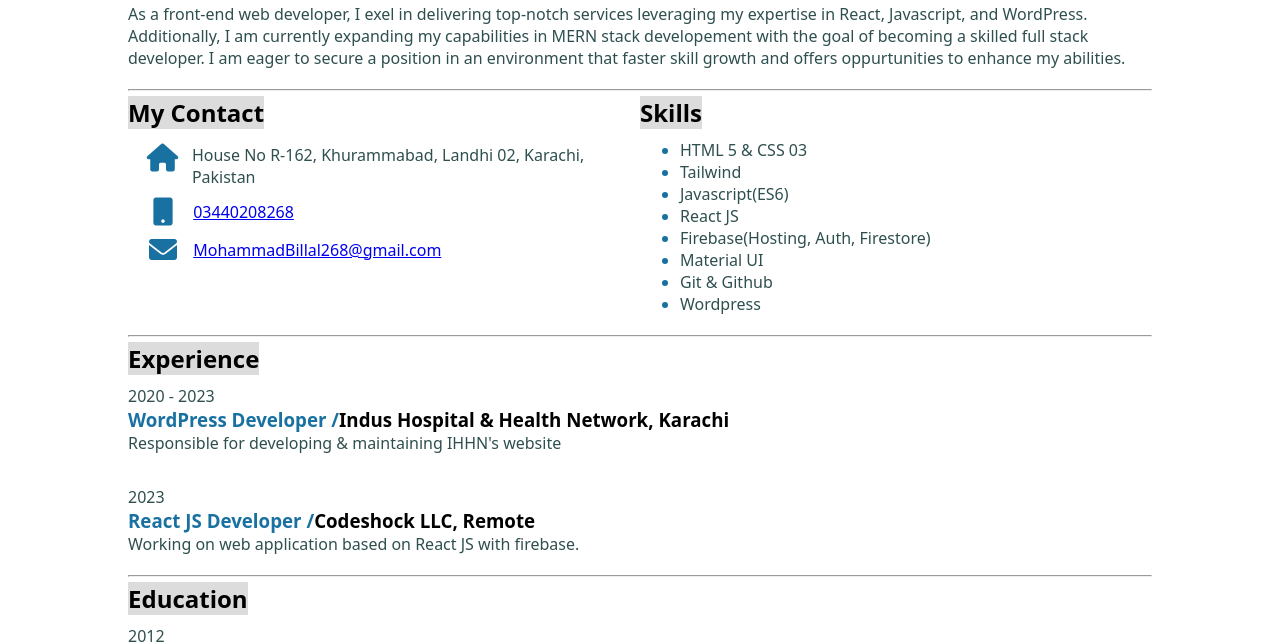
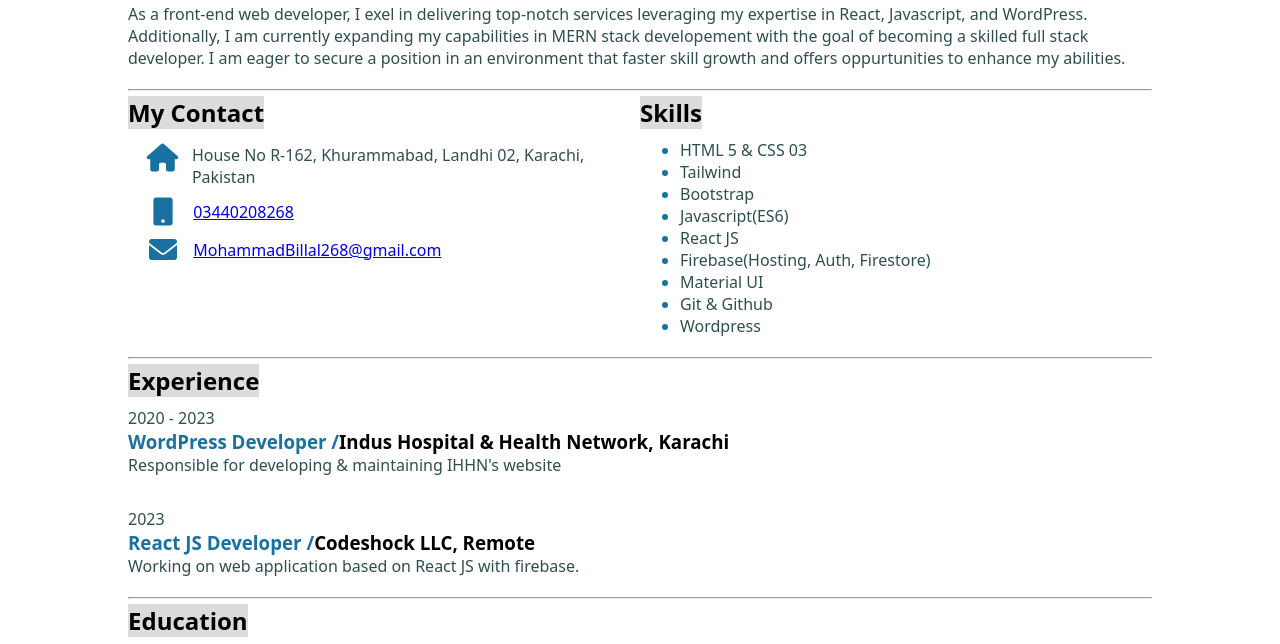
Before and after one commit to Muhammad-Bilal-code/bilal-cv, a plain HTML site: page public/index.html in a window 1280 px wide. Shown: the part 124-768 px from the top of the page. Drawn offline with Linux system fonts and the light colour scheme.

Commit message:
bootstrap added

```diff
--- a/public/index.html
+++ b/public/index.html
@@ -59,6 +59,9 @@
               </li>
               <li>
                 Tailwind
+              </li>
+              <li>
+                Bootstrap
               </li>
               <li>Javascript(ES6)</li>
               <li>React JS</li>
```
